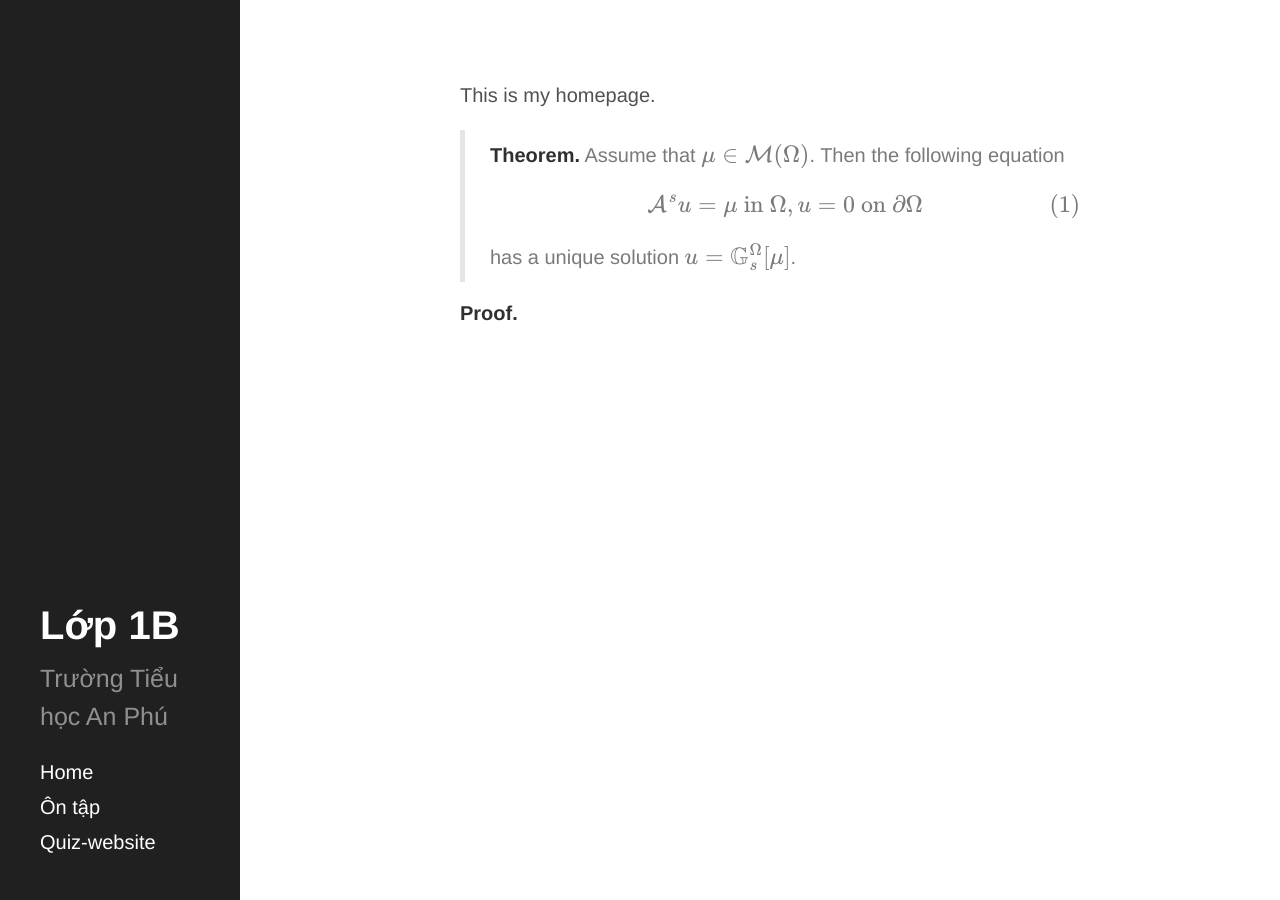
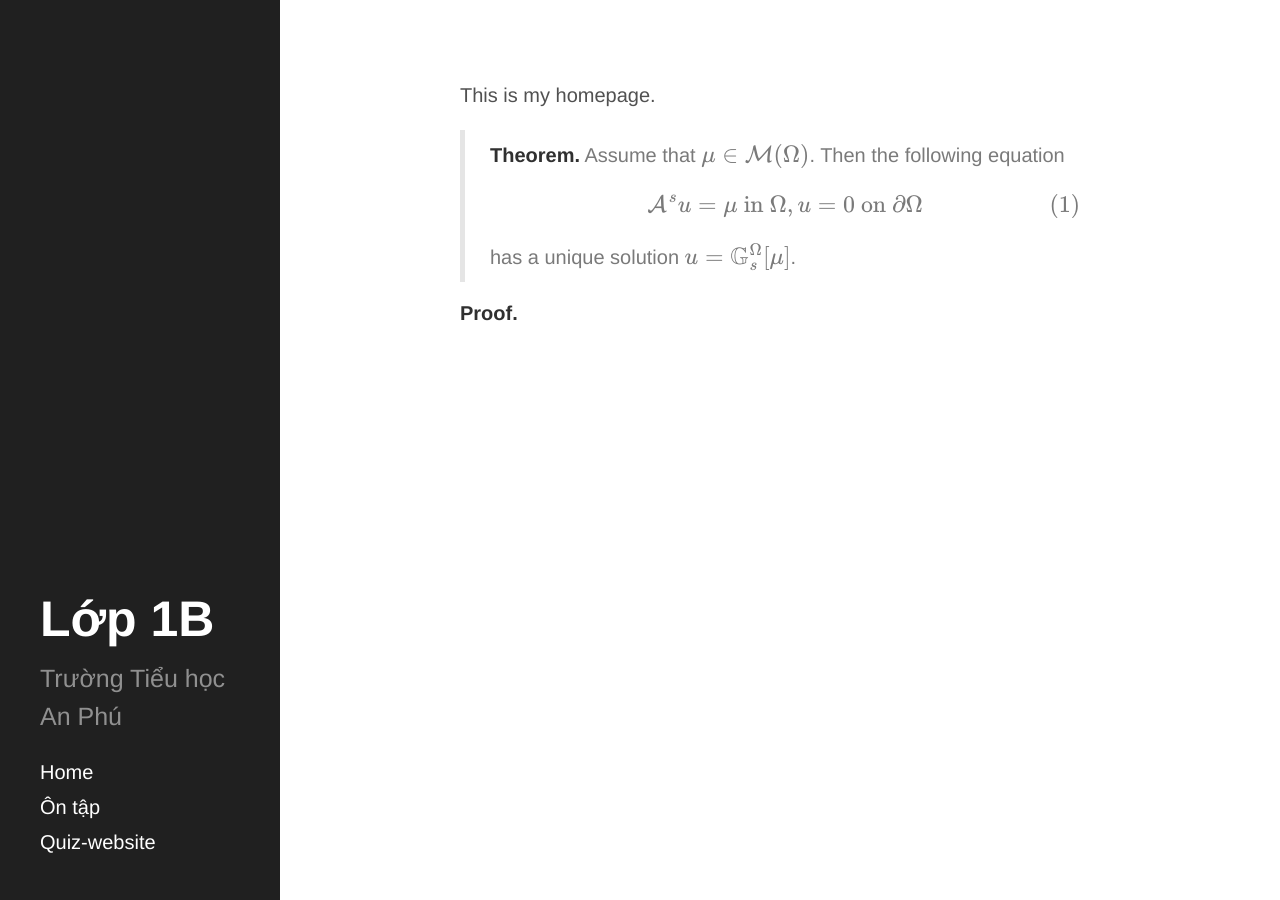
Before and after one commit to cochinh-THanphu/cochinh-THanphu.github.io, a Jekyll site: the page built from index.md, in a window 1280 px wide. Built offline with Jekyll 4.4.1, drawn with Linux system fonts in a browser that asks for light colours; formulas are drawn with MathJax 3.

Commit message:
Update hyde.css

```diff
--- a/public/css/hyde.css
+++ b/public/css/hyde.css
@@ -65,7 +65,7 @@ html {
     top: 0;
     left: 0;
     bottom: 0;
-    width: 12rem;
+    width: 14rem;
     text-align: left;
   }
 }
@@ -80,7 +80,7 @@ html {
   color: #fff;
   margin-top: 0;
   font-family: "Helvetica Neue", serif;
-  font-size: 2rem;
+  font-size: 2.5rem;
 }
 
 /* Sidebar nav */
```
